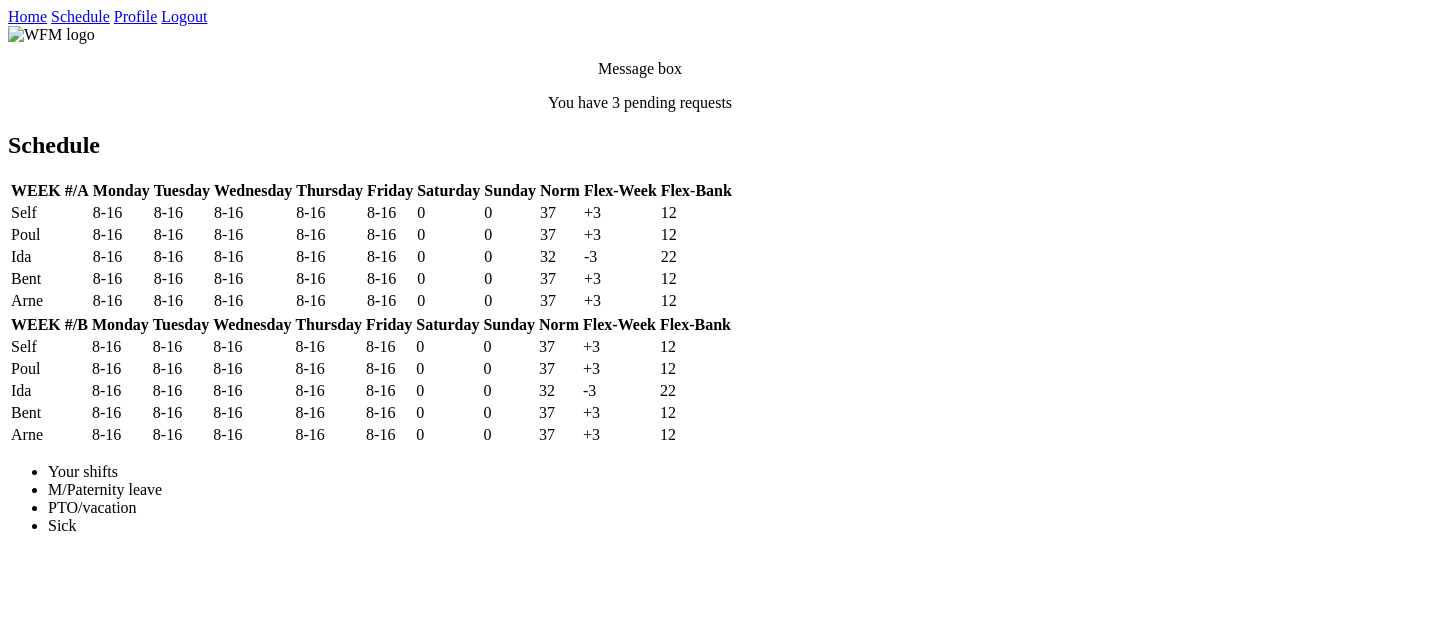
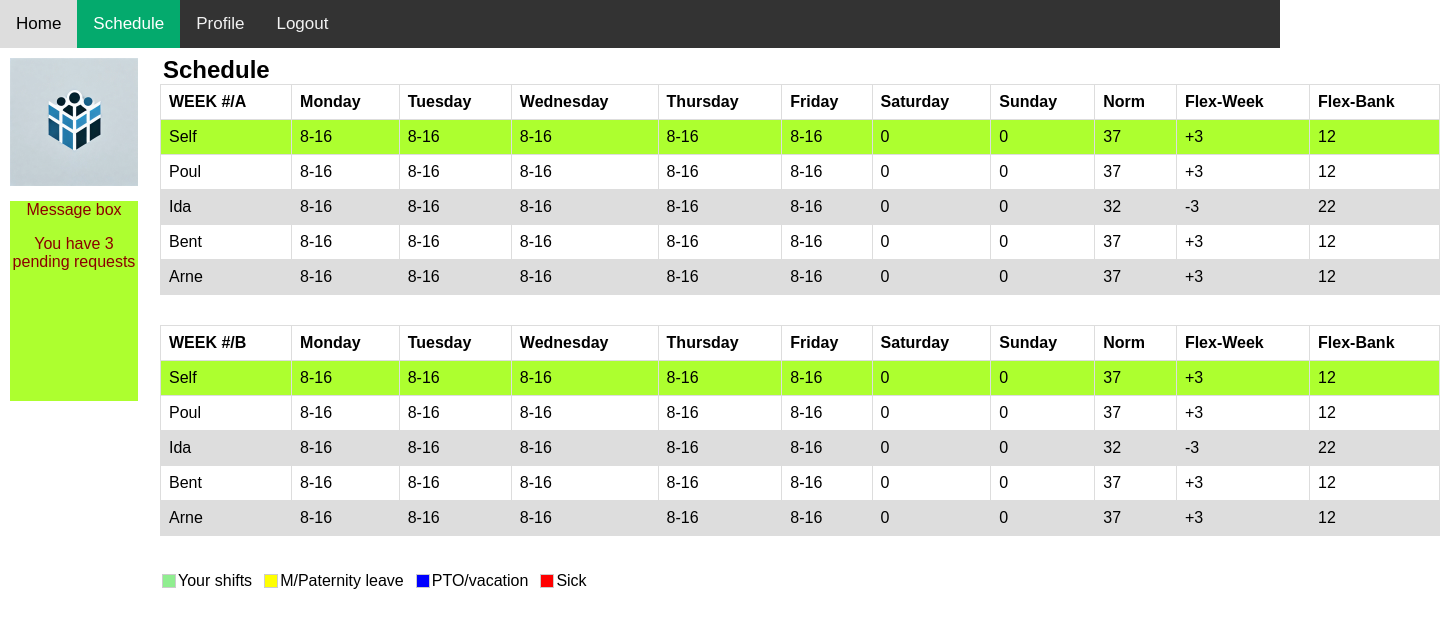
Before and after one commit to Ruttimanisk/P2_TEST, a website: page HTML/Employee/Schedule_Employee.html in a window 1280 px wide. Shown: the whole page, 1443 px wide, since content can reach past the window. Drawn offline with Linux system fonts and the light colour scheme; the site is published under a folder, as on GitHub Pages, so addresses that start at the root find nothing.

Commit message:
fix css problemer og hrefs

```diff
--- a/HTML/Admin/Edit Schedule.html
+++ b/HTML/Admin/Edit Schedule.html
@@ -3,7 +3,7 @@
 <head>
     <meta charset="UTF-8">
     <title>Title</title>
-    <link rel="stylesheet" href="/CSS/style.css">
+    <link rel="stylesheet" type="text/css" href="../../CSS/style.css">
 </head>
 <body>
 
--- a/HTML/Employee/Schedule_Employee.html
+++ b/HTML/Employee/Schedule_Employee.html
@@ -3,8 +3,8 @@
 <head>
     <meta charset="UTF-8">
     <title>Schedule_Employee</title>
-    <link rel="stylesheet" href="/CSS/HOME%20ADMIN.css">
-    <link rel="stylesheet" href="/CSS/Schedule.css">
+    <link rel="stylesheet" type="text/css" href="../../CSS/HOME%20ADMIN.css">
+    <link rel="stylesheet" type="text/css" href="../../CSS/Schedule.css">
 </head>
 <body>
 
@@ -14,7 +14,7 @@
     <a href="Profile_Employee.html">Profile</a>
     <a href="/P2_TEST/HTML/LOGIN.html">Logout</a>
 </div>
-<img src="/Images/WFM.webp" alt="WFM logo">
+<img src="../../Images/WFM.webp" alt="WFM logo">
 <div class="box">
     <p class="Message_box_header" style="text-align: center">Message box</p>
     <p class="Messages" style="text-align: center">You have 3 pending requests</p>
```
Also changed, not shown: HTML/Admin/Employees_ADMIN.html (+2 -2 lines), HTML/Admin/HOME_ADMIN.html (+1 -1 lines), HTML/Admin/Schedule_ADMIN.html (+3 -3 lines), HTML/Admin/UserCreation.html (+1 -1 lines), HTML/Employee/Home_Employee.html (+2 -2 lines), HTML/Employee/Profile_Employee.html (+3 -3 lines), HTML/LOGIN.html (+1 -1 lines).
